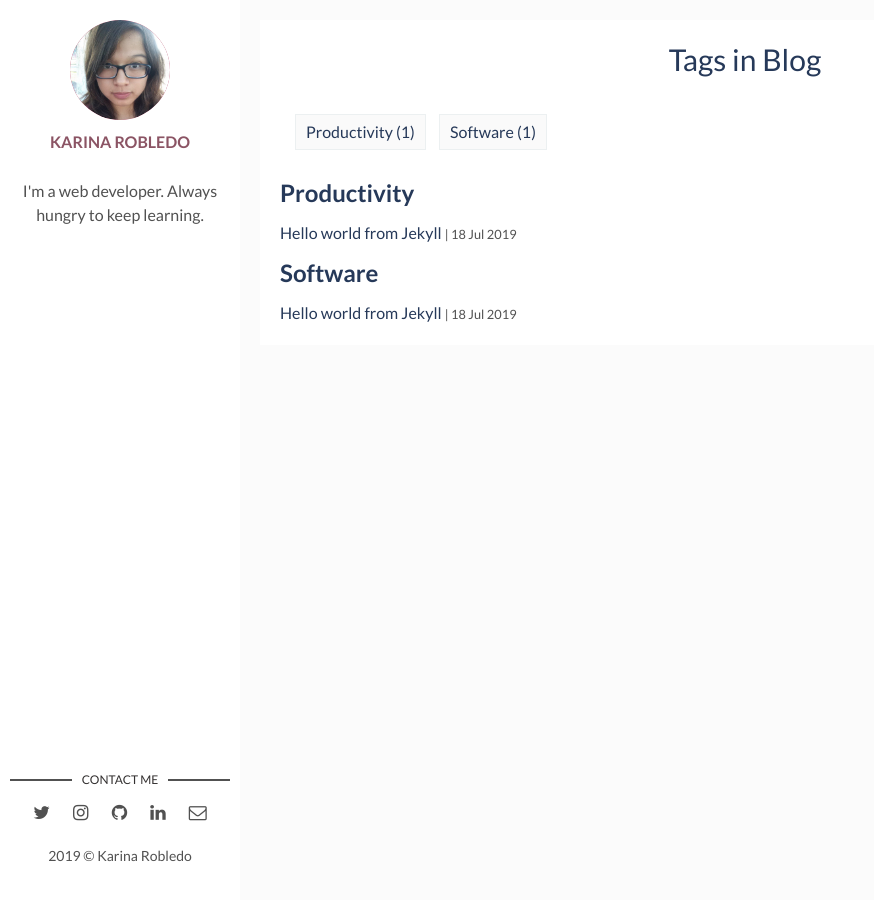
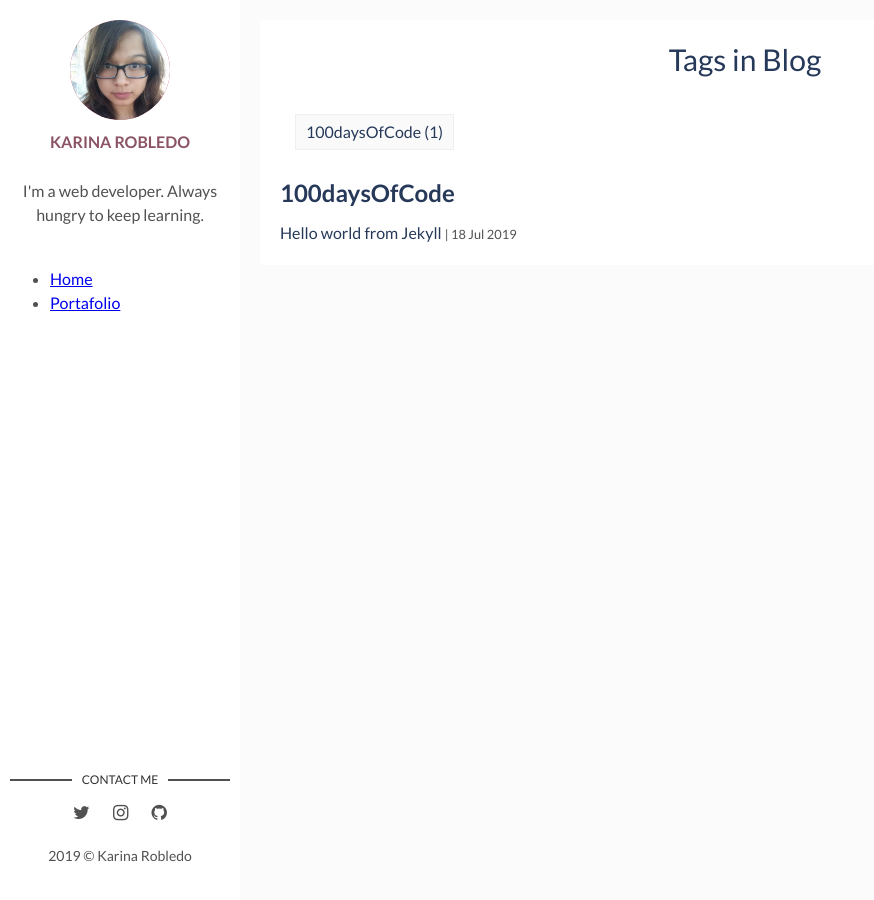
Before and after one commit to robledokari/historias, a Jekyll site: the page built from tags.html, in a window 1280 px wide. Shown: the whole page, without its empty margins (0-874 px from the left). Built offline with Jekyll 4.4.1, drawn with Linux system fonts in a browser that asks for light colours.

Commit message:
mejorar commit

```diff
--- a/404.html
+++ b/404.html
@@ -20,5 +20,5 @@ layout: default
   <h1>404</h1>
 
   <p><strong>Page not found :(</strong></p>
-  <p>The requested page could not be found.</p>
+  <p>Don't worry! Keep looking...</p>
 </div>
--- a/_config.yml
+++ b/_config.yml
@@ -1,7 +1,9 @@
 title: Historias con datos
 email: robledokari@gmail.com
 description: >- # this means to ignore newlines until "baseurl:"
-  Historias con datos it's a blog to show storys with data in JavaScript
+  Historias con datos it's a blog to show stories with data.
+  My coding journey with 100 days of Code
+  Code Newbie, Women in Tech and Women Who Code
 baseurl: "/historias" # the subpath of your site, e.g. /blog
 url: "https://karinarobledo.me" # the base hostname & protocol for your site, e.g. http://example.com
 site-twitter: #if your site has a twitter account, enter it here
--- /dev/null
+++ b/_data/navigation.yml
@@ -0,0 +1,5 @@
+- title: Home
+  url: /historias/
+
+- title: Portafolio
+  url: https://karinarobledo.me/
--- a/_layouts/main.html
+++ b/_layouts/main.html
@@ -10,6 +10,13 @@ layout: default
       </div>
       <div class="author-name">{{site.author}}</div>
       <p>{{site.about-author}}</p>
+    </div>
+    <div>
+      <ul>
+      {% for link in site.data.navigation %}
+      <li><a href="{{ link.url }}">{{ link.title }}</a></li>
+      {% endfor %}
+      </ul>
     </div>
   </header> <!-- End Header -->
   <footer>
@@ -31,16 +38,6 @@ layout: default
         {% else %}
           <li class="github"><a href="http://github.com/" target="_blank"><i class="fa fa-github" aria-hidden="true"></i></a></li>
         {% endif %}
-        {% if site.social-linkedin %}
-          <li class="linkedin"><a href="https://in.linkedin.com/in/{{site.social-linkedin}}" target="_blank"><i class="fa fa-linkedin"></i></a></li>
-        {% else %}
-          <li class="linkedin"><a href="https://in.linkedin.com/" target="_blank"><i class="fa fa-linkedin" aria-hidden="true"></i></a></li>
-        {% endif %}
-        {% if site.social-email %}
-          <li class="email"><a href="mailto:{{site.social-email}}"><i class="fa fa-envelope-o"></i></a></li>
-        {% else %}
-          <li class="email"><a href="mailto:example.david@blog.com"><i class="fa fa-envelope-o" aria-hidden="true"></i></a></li>
-        {% endif %}
       </ul>
     </section> <!-- End Section Contact -->
     <div class="copyright">
--- a/_layouts/post.html
+++ b/_layouts/post.html
@@ -24,7 +24,7 @@ layout: main
         <div class="page-share">
           <a href="https://twitter.com/intent/tweet?text={{ page.title }}&url={{ site.url }}{{ page.url }}" title="Share on Twitter" rel="nofollow" target="_blank">Twitter</a>
           <a href="https://facebook.com/sharer.php?u={{ site.url }}{{ page.url }}" title="Share on Facebook" rel="nofollow" target="_blank">Facebook</a>
-          <a href="https://plus.google.com/share?url={{ site.url }}{{ page.url }}" title="Share on Google+" rel="nofollow" target="_blank">Google+</a>
+
         </div>
         <div class="page-tag">
           {% for tag in page.tags %}
--- a/_posts/2019-07-19-hello-world.markdown
+++ b/_posts/2019-07-19-hello-world.markdown
@@ -4,7 +4,7 @@ title: Hello world from Jekyll
 date: 2019-07-19 00:00:00 +0300
 description: Hello word from Jekyll! . # Add post description (optional)
 img: software.jpg # Add image post (optional)
-tags: [Productivity, Software] # add tag
+tags: [100daysOfCode] # add tag
 ---
 Hello world! I'm Kari and I'm happy to start this blog. Follow me in my journey of coding.
 
--- a/assets/css/main.css
+++ b/assets/css/main.css
@@ -893,12 +893,12 @@ table tfoot td {
 }
 
 ::-moz-selection {
-  background: rgba(38, 57, 89, 0.8);
+  background:#C7788F;
   color: #ffffff;
 }
 
 ::selection {
-  background: rgba(38, 57, 89, 0.8);
+  background: #C7788F;
   color: #ffffff;
 }
 
```
